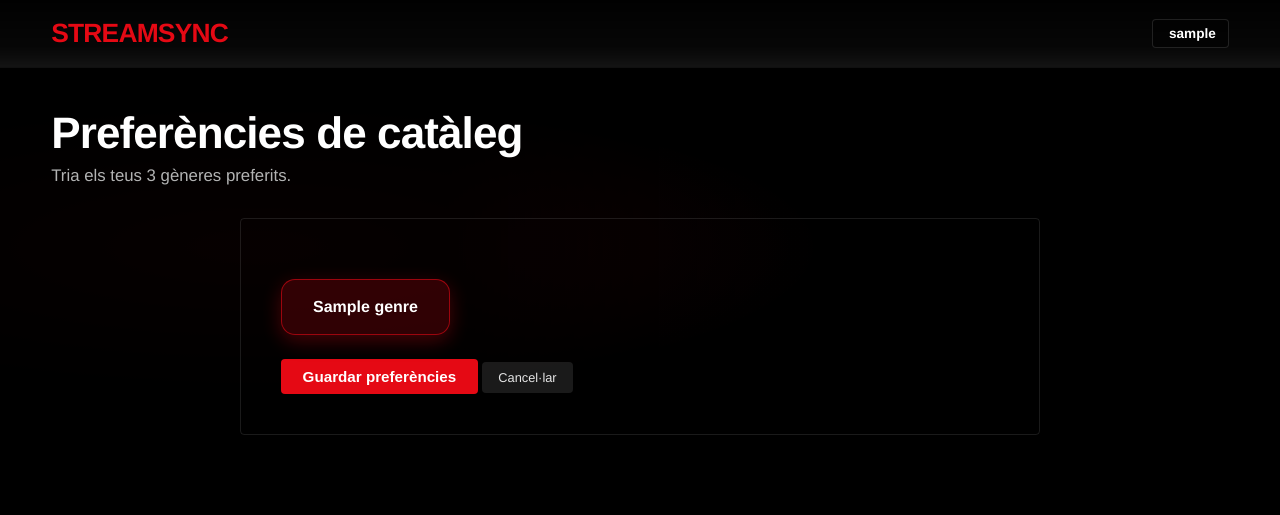
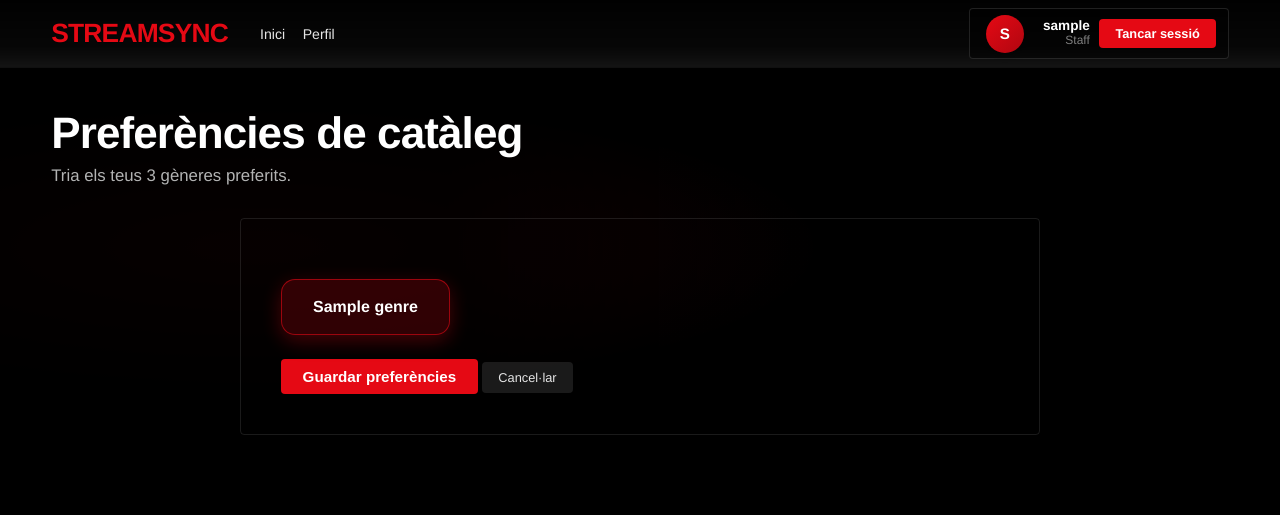
Before and after one commit to MiquelBaron/StreamSync, a Django app: page /preferences/ in a window 1280 px wide. Shown: the top 515 px of the page. Run offline with Django 5.2, Linux system fonts and the light colour scheme; a user stored in the database is signed in; tables that the repository leaves empty hold one stand-in row (values such as "Sample post").

Commit message:
Navbar componeny. Changes in dashboard. Hide age-rating.description from modal

```diff
--- a/ss/static/ss/css/streamsync-ui.css
+++ b/ss/static/ss/css/streamsync-ui.css
@@ -173,7 +173,6 @@ body.nf-body {
 
 .search-master-container {
     background: rgba(0, 0, 0, 0.55);
-    backdrop-filter: blur(12px);
     border-radius: 4px;
     padding: 0.5rem;
     border: 1px solid rgba(255, 255, 255, 0.12);
@@ -651,7 +650,6 @@ body.auth-page {
     font-weight: 600;
     transition: 0.2s ease;
     text-align: center;
-    user-select: none;
 }
 
 .genre-card:hover {
@@ -1072,3 +1070,36 @@ body.auth-page {
     .ss-modal__dl   { grid-template-columns: 1fr; }
     .ss-modal__box  { max-height: 95vh; }
 }
+
+.nf-profile__avatar {
+    width: 38px;
+    height: 38px;
+    border-radius: 50%;
+    background: linear-gradient(135deg, #e50914, #b00610);
+    color: white;
+    display: flex;
+    align-items: center;
+    justify-content: center;
+    font-weight: 700;
+    font-size: 0.95rem;
+    margin-right: 0.6rem;
+    box-shadow: 0 2px 10px rgba(0,0,0,0.3);
+    flex-shrink: 0;
+}
+
+.nf-profile {
+    display: flex;
+    align-items: center;
+    gap: 0.6rem;
+}
+
+.nf-profile__meta {
+    display: flex;
+    flex-direction: column;
+    line-height: 1.1;
+}
+
+.nf-profile__role {
+    font-size: 0.75rem;
+    opacity: 0.7;
+}
--- a/ss/templates/components/content_card.html
+++ b/ss/templates/components/content_card.html
@@ -22,7 +22,6 @@
 
         <div class="ss-card__meta">
             <span class="ss-card__pill">{{ item.genre.name }}</span>
-            <span class="ss-card__pill">{{ item.age_rating.description }}</span>
         </div>
 
         <p class="ss-card__detail">
@@ -69,7 +68,6 @@
 
                 <div class="ss-modal__pills">
                     <span class="ss-card__pill">{{ item.genre.name }}</span>
-                    <span class="ss-card__pill">{{ item.age_rating.description }}</span>
                     <span class="ss-card__pill">{{ item.age_rating.minimum_age }}+</span>
 
                     {% if item.rating %}
--- /dev/null
+++ b/ss/templates/components/navbar.html
@@ -0,0 +1,51 @@
+{% load static %}
+
+<header class="nf-header">
+    <div class="nf-header__left">
+        <a class="nf-logo" href="{% url 'dashboard' %}">STREAMSYNC</a>
+
+        <nav class="nf-nav" aria-label="Principal">
+            <a class="nf-nav__link" href="{% url 'dashboard' %}">
+                Inici
+            </a>
+
+            <a class="nf-nav__link" href="{% url 'profile' %}">
+                Perfil
+            </a>
+
+            {% if user.groups.first and user.groups.first.name == "Consumidor de contingut" %}
+                <a class="nf-nav__link nf-nav__link--highlight" href="{% url 'preferences' %}">
+                    Preferències
+                </a>
+            {% endif %}
+        </nav>
+    </div>
+
+    <div class="nf-header__right">
+        <div class="nf-profile">
+
+            <!-- 👤 ICONA PERFIL -->
+            <div class="nf-profile__avatar" title="{{ user.username }}">
+                {{ user.username|first|upper }}
+            </div>
+
+            <div class="nf-profile__meta">
+                <div class="nf-profile__name">{{ user.username }}</div>
+
+                <div class="nf-profile__role">
+                    {% if user.groups.first %}
+                        {{ user.groups.first.name }}
+                    {% else %}
+                        {% if user.is_staff %}
+                        Staff
+                        {% endif %}
+                    {% endif %}
+                </div>
+            </div>
+
+            <a class="nf-btn-signout" href="{% url 'logout' %}">
+                Tancar sessió
+            </a>
+        </div>
+    </div>
+</header>
--- a/ss/templates/preferences.html
+++ b/ss/templates/preferences.html
@@ -9,19 +9,8 @@
 </head>
 <body class="nf-body">
 
-<header class="nf-header">
-    <div class="nf-header__left">
-        <a class="nf-logo" href="{% url 'dashboard' %}">STREAMSYNC</a>
-    </div>
-    <div class="nf-header__right">
-        <div class="nf-profile">
-            <div class="nf-profile__meta">
-                <div class="nf-profile__name">{{ user.username }}</div>
-                <div class="nf-profile__role">{{ user.groups.first.name }}</div>
-            </div>
-        </div>
-    </div>
-</header>
+{% include "components/navbar.html" %}
+
 
 <main class="nf-hero">
     <div class="nf-hero__inner">
--- a/ss/views.py
+++ b/ss/views.py
@@ -58,15 +58,19 @@ class DashboardView(LoginRequiredMixin, TemplateView):
             results = DatabaseContentSearchService().search(criteria)
 
         featured_movies = (
-            Movie.objects.select_related("director", "genre", "age_rating", "country", "language")
+            Movie.objects
+            .select_related("director", "genre", "age_rating", "country", "language")
             .prefetch_related("platforms")
-            .order_by("title")[:6]
+            .filter(rating__isnull=False)
+            .order_by("-rating")[:10]
         )
 
         featured_series = (
-            Series.objects.select_related("director", "genre", "age_rating", "country", "language")
+            Series.objects
+            .select_related("director", "genre", "age_rating", "country", "language")
             .prefetch_related("platforms")
-            .order_by("title")[:6]
+            .filter(rating__isnull=False)
+            .order_by("-rating")[:10]
         )
 
         context["has_searched"] = has_searched
```
Also changed, not shown: ss/templates/dashboard.html (+17 -35 lines), ss/templates/profile_page.html (+2 -21 lines).
